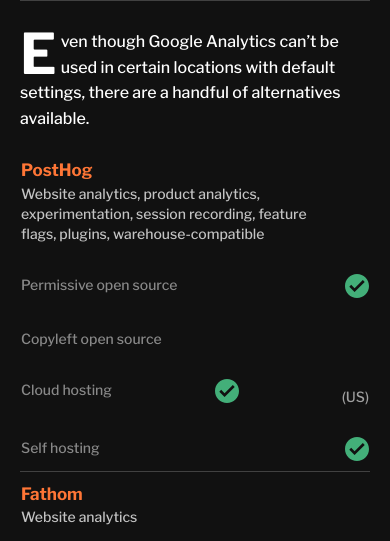
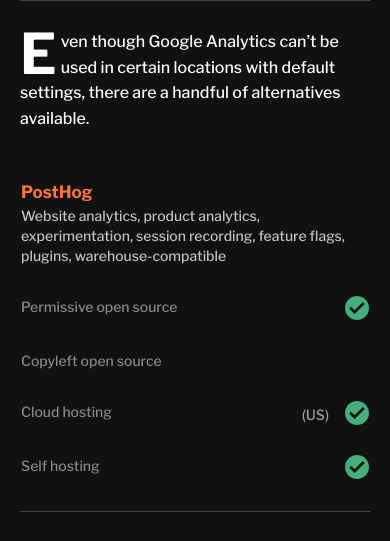
Before and after one commit to PostHog/isgoogleanalyticsillegal.com, a Gatsby site: page /alternatives in a window 390 px wide. Shown: the part 275-816 px from the top of the page. Built offline with nearby package versions, Linux system fonts and the light colour scheme; Gatsby itself is replaced by a stand-in of ours.

Commit message:
mobile fixes

```diff
--- a/src/pages/alternatives.js
+++ b/src/pages/alternatives.js
@@ -284,7 +284,7 @@
           }) => {
             return (
               <tr className="border-b border-white border-opacity-20" valign="top">
-                <td className="max-w-xs">
+                <td className="md:max-w-xs pt-8 md:pt-4">
                   <a href={url} className="block">{company}</a>
 
                   <p className="text-sm text-white text-opacity-75">
@@ -307,10 +307,12 @@
                   <span className="sm:hidden inline-block opacity-50 font-medium">
                     Cloud hosting
                   </span>{" "}
-                  {cloudHosting && <Check />}
-                  {cloudHostingLocation && <span className='text-sm opacity-60 block mt-2'>({cloudHostingLocation})</span>}
+                  <span className="flex flex-row-reverse gap-4 md:gap-0 items-end md:block">
+                    {cloudHosting && <Check />}
+                    {cloudHostingLocation && <span className='text-sm opacity-60 block md:mt-2'>({cloudHostingLocation})</span>}
+                  </span>
                 </td>
-                <td className="sm:table-cell flex justify-between pt-5">
+                <td className="sm:table-cell flex justify-between pt-5 pb-8 md:pb-0">
                   <span className="sm:hidden inline-block opacity-50 font-medium">
                     Self hosting
                   </span>{" "}
--- a/src/pages/index.js
+++ b/src/pages/index.js
@@ -65,9 +65,9 @@
         rel="noopener noreferrer"
         target="_blank"
         to="/alternatives"
-        className="inline-flex justify-between space-x-1 items-center text-[14px] text-white font-bold py-3 px-4 rounded border border-white border-opacity-50 hover:border-opacity-75 w-full sm:w-auto"
+        className="inline-flex space-x-1 items-center text-[14px] text-white font-bold py-3 px-4 rounded border border-white border-opacity-50 hover:border-opacity-75 w-full justify-center sm:w-auto"
       >
-        <span>See Google Analytics alternatives</span>
+        <span>Browse Google Analytics alternatives</span>
       </Link>
     </>
   );
```
